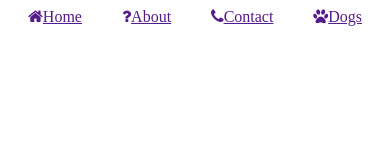
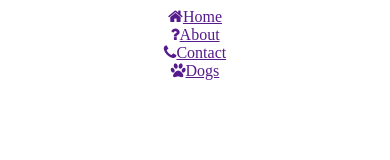
Before and after one commit to matthewfreeman821/navbar, a plain HTML site: page index.html in a window 390 px wide. Drawn offline with Linux system fonts and the light colour scheme.

Commit message:
Adds second breakpoint

```diff
--- a/styles.css
+++ b/styles.css
@@ -12,3 +12,10 @@ nav {
     justify-content: space-around;
   }
 }
+
+@media screen and (max-width: 520px) {
+  nav {
+    flex-direction: column;
+    align-items: center;
+  }
+}
```
